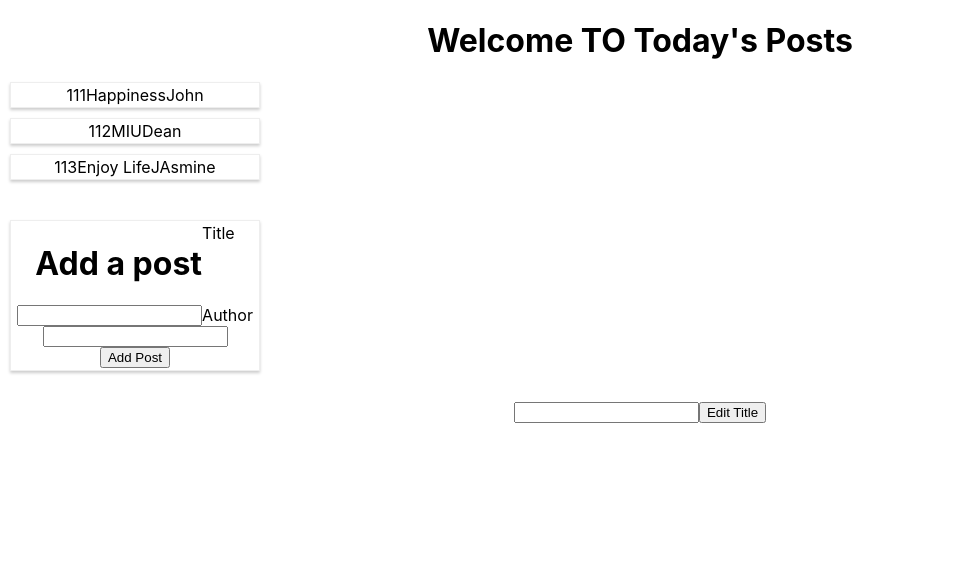
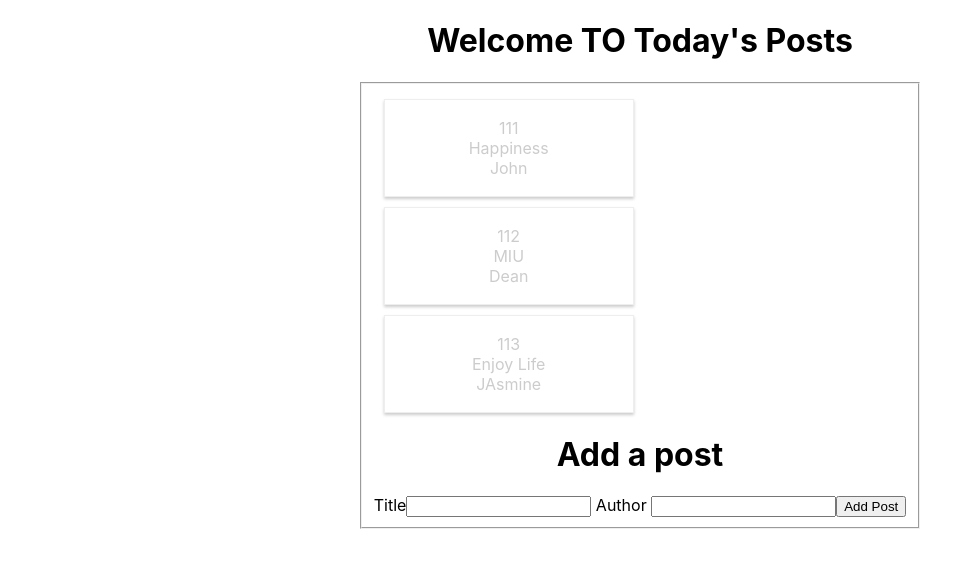
Before and after one commit to EliltaW/WAA-LAbs, a React (Create React App) app: page /posts in a window 1280 px wide. Shown: the top 568 px of the page, without its empty margins (0-974 px from the left). Built offline with nearby package versions, Linux system fonts and the light colour scheme; no server answers.

Commit message:
useRef useContext

```diff
--- a/src/Components/NewPost/NewPost.js
+++ b/src/Components/NewPost/NewPost.js
@@ -1,38 +1,45 @@
 import axios from "axios";
-import { useState } from "react";
+import { useRef } from "react";
 
 const NewPost = (props) => {
-  const [postState, setPostState] = useState({
-    post_title: "",
-    author_name: "",
-  });
+  // const [postState, setPostState] = useState({
+  //   post_title: "",
+  //   author_name: "",
+  // });
 
-  const onChange = (events) => {
-    const updatePost = {
-      ...postState,
-      [events.target.name]: events.target.value,
+  // const onChange = (events) => {
+  //   const updatePost = {
+  //     ...postState,
+  //     [events.target.name]: events.target.value,
+  //   };
+  //   setPostState(updatePost);
+  // };
+
+  const newPostForm = useRef();
+
+  const addButtonClicked = (e) => {
+    e.preventDefault();
+    const form = newPostForm.current;
+    const post = {
+      post_title: form["post_title"].value,
+      author_name: form["author_name"].value,
     };
-    setPostState(updatePost);
-  };
-
-  const addButtonClicked = () => {
-    axios
-      .post("http://localhost:8080/api/v1/posts", postState)
-      .then((response) => {
-        setPostState({ post_title: "", author_name: "" });
+    axios.post("http://localhost:8080/api/v1/posts", post).then((response) => {
+      // setPostState({ post_title: "", author_name: "" });
       props.changeFetchFlag();
     });
   };
   return (
-    <div className="Content">
+    <div className="NewPost">
+      <form ref={newPostForm} onSubmit={addButtonClicked}>
         <h1>Add a post</h1>
         <label>Title</label>
         <input
           type={"text"}
           label={"post_title"}
           name={"post_title"}
-        onChange={onChange}
-        value={postState.post_title}
+          // onChange={onChange}
+          // value={postState.post_title}
         />
 
         <label> Author </label>
@@ -40,10 +47,11 @@ const NewPost = (props) => {
           type={"text"}
           label={"author_name"}
           name={"author_name"}
-        onChange={onChange}
-        value={postState.author_name}
+          // onChange={onChange}
+          // value={postState.author_name}
         />
-      <button onClick={addButtonClicked}>Add Post</button>
+        <button>Add Post</button>
+      </form>
     </div>
   );
 };
--- a/src/Components/Post/post.js
+++ b/src/Components/Post/post.js
@@ -1,17 +1,30 @@
+import { useContext } from "react";
+import { Selected } from "../../Store/Selected";
+
 const Post = (props) => {
+  const setSelected = useContext(Selected);
+
   return (
-    // <button
-    //   onClick={() => {
-    //     props.handleClickedPost(props.id, props.title, props.author);
-    //   }}
-    // >
-    <div className="Content" onClick={props.setSelected}>
-      <div>{props.id}</div>
-      <div>{props.title}</div>
-      <div>{props.author}</div>
+    <div
+      className="Content"
+      onClick={() => {
+        setSelected(props.id);
+      }}
+    >
+      <div className="Field">
+        <div>{props.id}</div>
+        <div>{props.title}</div>
+        <div>{props.author}</div>
+      </div>
     </div>
     // </button>
   );
 };
 
 export default Post;
+
+// <button
+//   onClick={() => {
+//     props.handleClickedPost(props.id, props.title, props.author);
+//   }}
+// >
--- a/src/Containers/Dashboard.js
+++ b/src/Containers/Dashboard.js
@@ -3,6 +3,7 @@ import Posts from "./Posts/posts";
 import { useState } from "react";
 import PostDetails from "../Components/PostDetails/PostDetails";
 import NewPost from "../Components/NewPost/NewPost";
+import { Selected } from "../Store/Selected";
 
 export default function Dashboard() {
   // const [clickedPost, setClickedPost] = useState({});
@@ -17,40 +18,23 @@ export default function Dashboard() {
   const changeFetchFlag = (id) => {
     setFetchFlag(!fetchFlag);
   };
-  // const handleClickedPost = (id, title, author) => {
-  //   setClickedPost({ id, title, author });
-  // };
 
   return (
+    <div className="Post">
+      <Selected.Provider value={setSelected}>
+        <fieldset className="form">
           <div>
-      <Posts setSelected={setSelected} fetchFlag={fetchFlag} />
-      <div className="Product">
+            <Posts fetchFlag={fetchFlag} />
+          </div>
+          <div>
             <PostDetails id={selectedState} changeFetchFlag={changeFetchFlag} />
           </div>
-
-      <br></br>
 
           <div>
             <NewPost changeFetchFlag={changeFetchFlag} />
           </div>
-      <br></br>
-      <div>
-        <input
-          type={"text"}
-          label={"title"}
-          name={"title"}
-          // value={postsState.title}
-        />
-        <button>Edit Title</button>
-      </div>
-      {/* {Object.keys(clickedPost).length !== 0 ? (
-        <div>
-          New Component {clickedPost.id} {clickedPost.title}{" "}
-          {clickedPost.author}
-        </div>
-      ) : (
-        ""
-      )} */}
+        </fieldset>
+      </Selected.Provider>
     </div>
   );
 }
@@ -78,3 +62,16 @@ export default function Dashboard() {
 // const copy = { ...newPostState };
 // copy[events.target.name] = events.target.value;
 // setNewPostState(copy);
+
+//  { {Object.keys(clickedPost).length !== 0 ? (
+//         <div>
+//           New Component {clickedPost.id} {clickedPost.title}{" "}
+//           {clickedPost.author}
+//         </div>
+//       ) : (
+//         ""
+//       )} }
+
+// const handleClickedPost = (id, title, author) => {
+//   setClickedPost({ id, title, author });
+// };
--- a/src/Containers/Posts/posts.js
+++ b/src/Containers/Posts/posts.js
@@ -34,9 +34,9 @@ const Posts = (props) => {
           key={post.post_id}
           onClick={props.onClick}
           // handleClickedPost={props.handleClickedPost}
-          setSelected={() => {
-            props.setSelected(post.post_id);
-          }}
+          // setSelected={() => {
+          //   props.setSelected(post.post_id);
+          // }}
         />
       </div>
     );
--- /dev/null
+++ b/src/Store/Selected.js
@@ -0,0 +1,3 @@
+import React from "react";
+
+export const Selected = React.createContext();
--- a/src/index.css
+++ b/src/index.css
@@ -12,23 +12,27 @@ code {
     monospace;
 }
 
-.Product {
+.Post {
   display: flex;
-  flex-flow:column;
+  flex-flow:row wrap;
   justify-content: center;
   width: 80%;
   margin: auto;
+  display:inline-flex;
 }
 
 .Content {
   width: 200px;
+  height: 200px;
   padding: 16px;
   text-align: center;
   border: 1px solid #eee;
-  box-shadow: 0 2px 3px #ccc;
-  margin:auto;
+  box-sizing: border-box;
+  margin:10px;
   box-sizing: border-box;
   cursor: pointer;
+  display:inline-block;
+
 
 }
 
```
Lines whose indentation alone changed are shown as unchanged.
